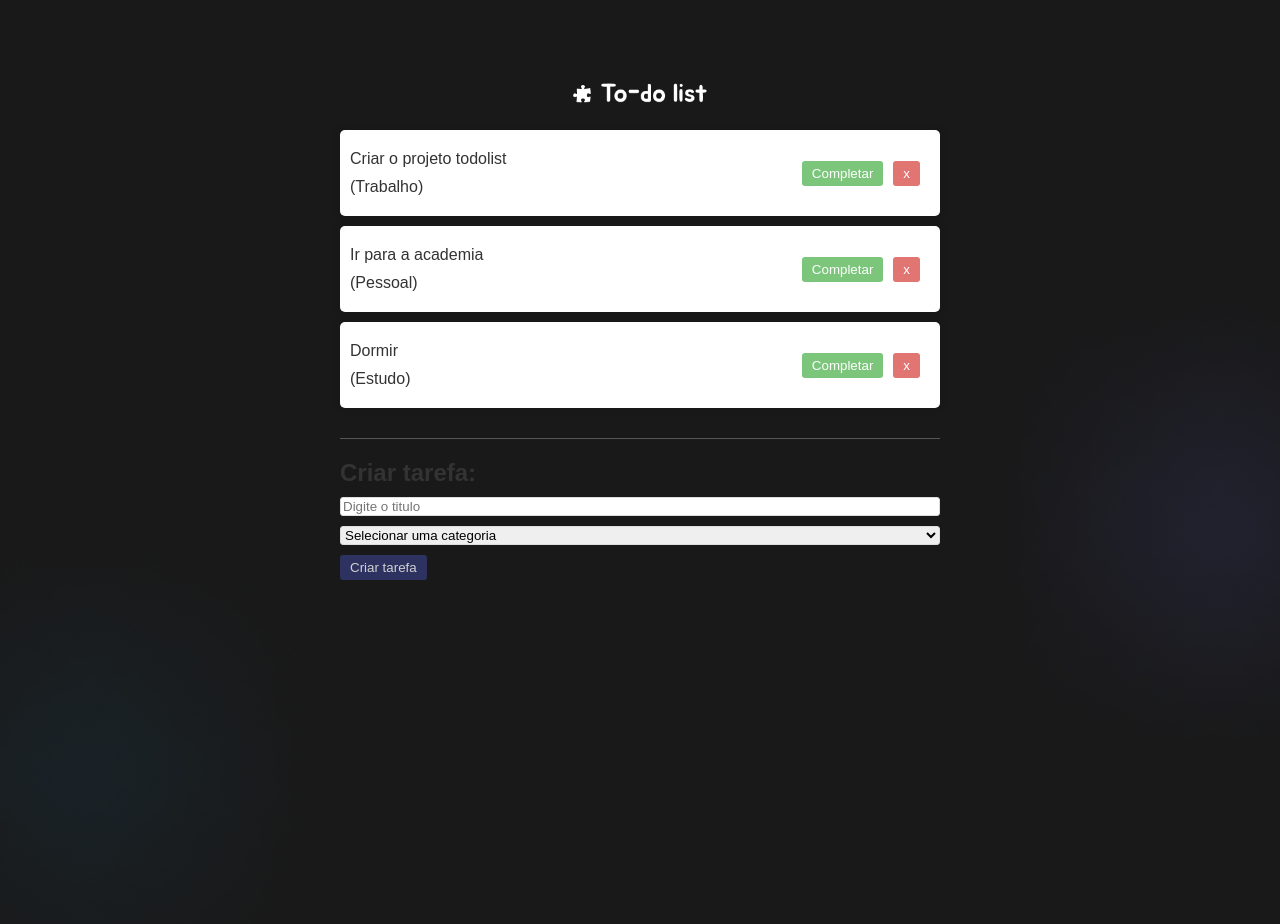
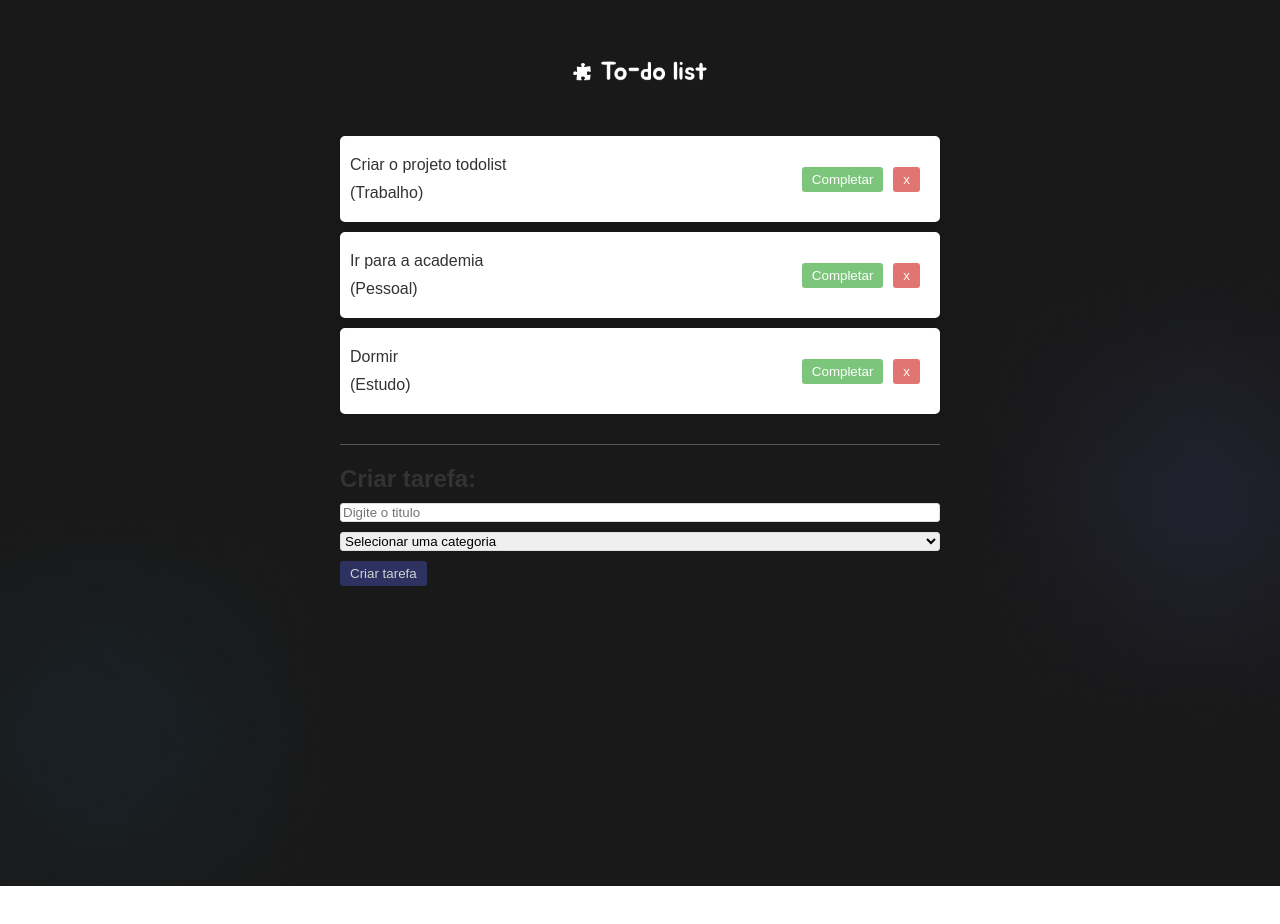
Before and after one commit to vromariz/ListToDo, a React (Vite) app: page / in a window 1280 px wide. Shown: the top 924 px of the page. After the commit the page ends 886 px from the top, so only its background shows below. Built offline with nearby package versions, Linux system fonts and the light colour scheme.

Commit message:
detalhes no tamanho do Header

```diff
--- a/src/App.css
+++ b/src/App.css
@@ -1,7 +1,7 @@
 body {
   font-family: Arial;
   background-color: white;
-  padding: 30px;
+  padding: 0px;
   color: #333;
   background-image: url('./img/todo.png');
   background-position: center;
@@ -12,7 +12,7 @@ body {
   max-width: 600px;
   margin: 0 auto 300px;
   background-color: transparent;
-  padding: 20px 30px;
+  padding: 0px 30px;
   border-radius: 10px;
 }
 
--- a/src/components/Header.module.css
+++ b/src/components/Header.module.css
@@ -4,7 +4,7 @@
     justify-content: center;
     /*padding para distanciar a imagem
     dentro do header*/
-    padding: 1.25rem 0;
+    padding: 3rem 0;
 }
 
 .header img{
```
